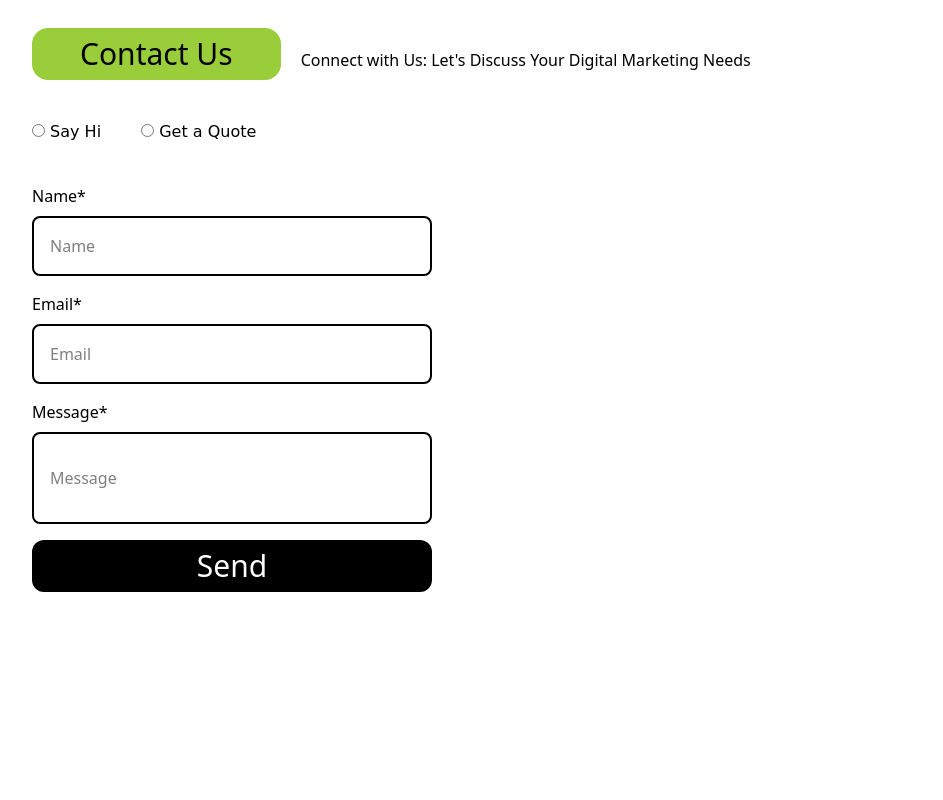
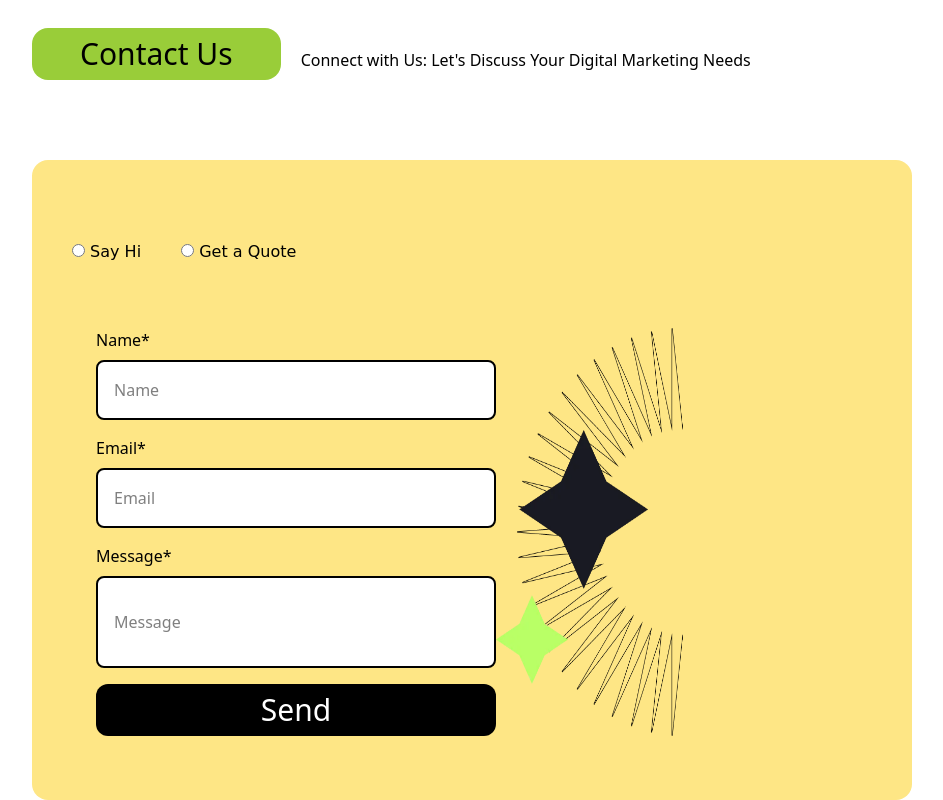
Before and after one commit to Oxbee27/landscape, a website: page src/index.html in a window 1280 px wide. Shown: the part 5414-6214 px from the top of the page, without its empty margins (168-1111 px from the left). Before the commit the page ends 6006 px from the top, so only its background shows below. Drawn offline with Linux system fonts and the light colour scheme; a web font is replaced by a local one.

Commit message:
feature commit

```diff
--- a/src/index.html
+++ b/src/index.html
@@ -581,7 +581,9 @@
             <a href="" class="capitalize bg-[#99CD39] px-12 py-2 rounded-2xl text-3xl ">contact us</a>
             <h2 class="mt-5">Connect with Us: Let's Discuss Your Digital Marketing Needs</h2>
         </header>
+    </article>
 
+    <main class="bg-amber-200  rounded-2xl  px-10 py-10 mt-20">
         <section class="flex gap-10 mt-10  font-kab">
             <div>
                 <input type="radio" name="contact" id="Contact">
@@ -592,23 +594,34 @@
                 <label for="contact">Get a Quote</label>
             </div>
         </section>
-        <section class="mt-10">
 
-<label for="name">Name*</label> <br>
-<input type="text" id="name" required class="w-100 border-2 border-black rounded-lg px-4 py-4 mt-2 mb-4" placeholder="Name"> <br>
+        <div class=" flex justify-between px-6 py-6 mt-10">
+            <div >
+                <label for="name">Name*</label> <br>
+                <input type="text" id="name" required class="w-100 bg-white border-2 border-black rounded-lg px-4 py-4 mt-2 mb-4"
+                    placeholder="Name"> <br>
 
-<label for="email">Email*</label> <br>
-<input type="email" id="email" required class="w-100 border-2 border-black rounded-lg px-4 py-4 mt-2 mb-4" placeholder="Email"> <br>
+                <label for="email">Email*</label> <br>
+                <input type="email" id="email" required
+                    class="w-100 border-2  bg-white border-black rounded-lg px-4 py-4 mt-2 mb-4" placeholder="Email"> <br>
 
-<label for="message">Message*</label> <br>
-<input type="text" id="message" required class="w-100 border-2 border-black rounded-lg px-4 py-8 mt-2 mb-4" placeholder="Message">
+                <label for="message">Message*</label> <br>
+                <input type="text" id="message" required
+                    class="w-100 border-2 bg-white border-black rounded-lg px-4 py-8 mt-2 mb-4" placeholder="Message"> <br>
+
+                <button
+                    class=" hover:bg-[#99CD39]  hover:text-black text-black  bg-black text-white capitalize  py-2 px-8 w-100 rounded-xl text-3xl">send</button>
+            </div>
+            <div class="flex ">
+
+                <img src="/img/_image (20).webp" alt="">
+
+            </div>
+        </div>
 
 
- </section>
-<button class=" hover:bg-[#99CD39]  hover:text-black text-black  bg-black text-white capitalize  py-2 px-8 w-100 rounded-xl text-3xl">send</button>
+    </main>
 
-
-    </article>
 
 </body>
 
```
Also changed, not shown: img/_image (20).webp (added), src/output.css.
